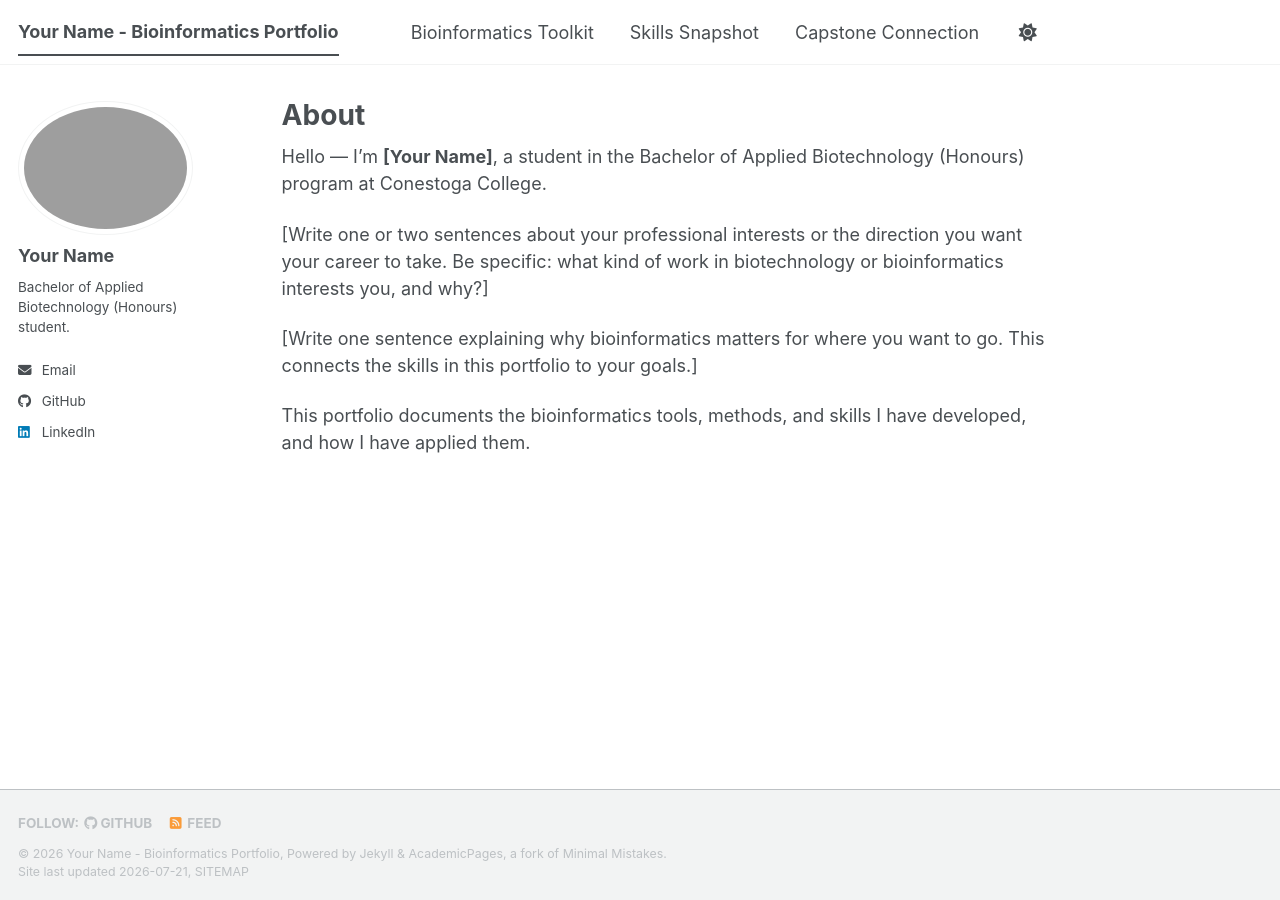
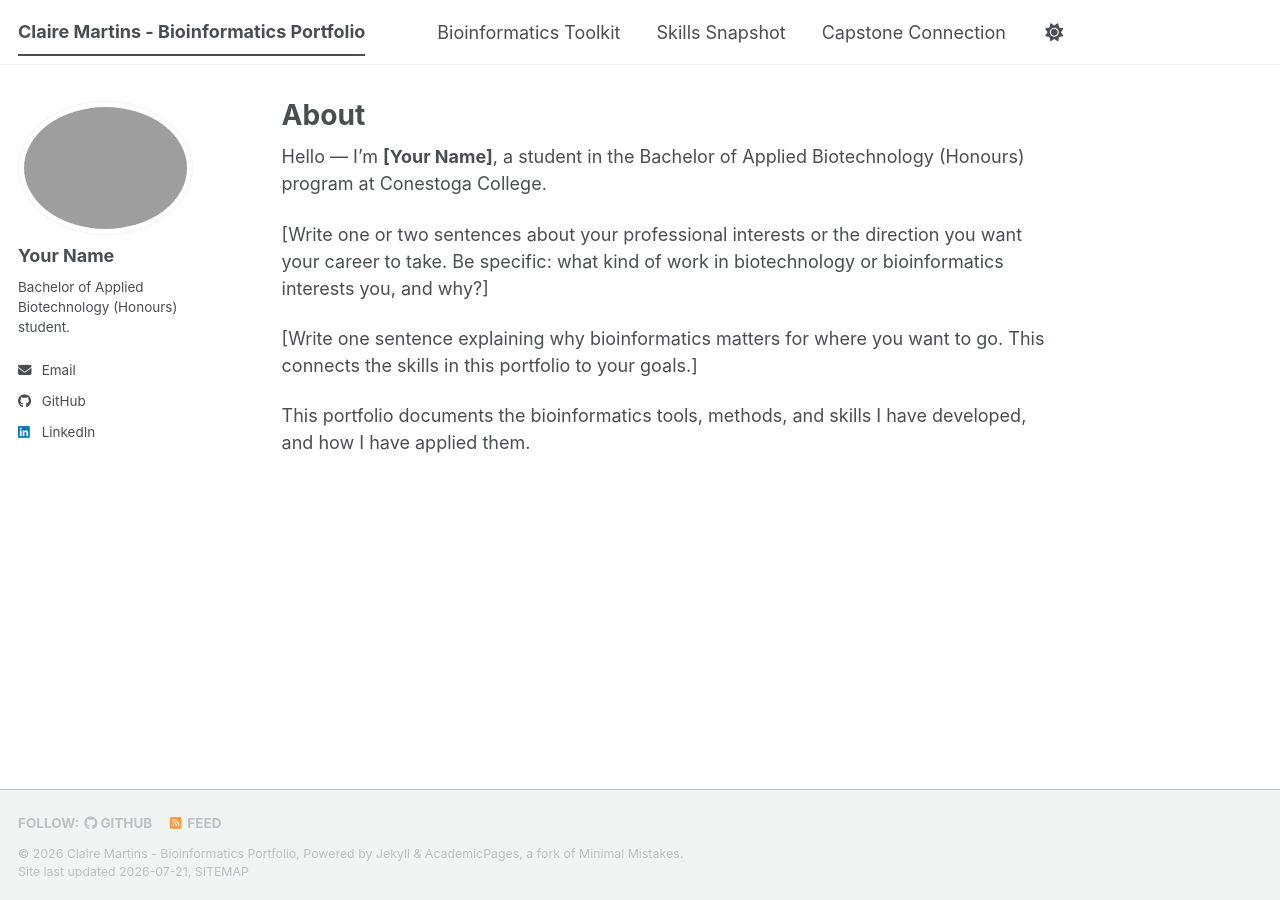
Before and after one commit to claire-martins/biot74000-portfolio, a Jekyll site: the page built from _pages/about.md, in a window 1280 px wide. Built offline with Jekyll 4.4.1, drawn with Linux system fonts in a browser that asks for light colours; a script bundle is joined from its source files by our own code; library files that are not in the unit come from our copies.

Commit message:
Update _config.yml

```diff
--- a/_config.yml
+++ b/_config.yml
@@ -16,7 +16,7 @@
 
 # Your site's title - appears in the top-left of every page and in the browser tab.
 # Example: "Nykole Crevits - Bioinformatics Portfolio"
-title: "Your Name - Bioinformatics Portfolio"
+title: "Claire Martins - Bioinformatics Portfolio"
 
 # A short subtitle/description for the site.
 description: "BIOT74000 Bioinformatics E-Portfolio, Bachelor of Applied Biotechnology (Honours), Conestoga College."
@@ -27,7 +27,7 @@ description: "BIOT74000 Bioinformatics E-Portfolio, Bachelor of Applied Biotechn
 # -------------------------------------------------------------------
 
 # Replace "yourusername" with your GitHub username (lowercase).
-url: "https://yourusername.github.io"
+url: "https://claire-martins.github.io"
 
 # This MUST match your repository name exactly, including the leading slash.
 # If you named your repository "biot74000-portfolio" as instructed, leave this as-is.
@@ -35,7 +35,7 @@ url: "https://yourusername.github.io"
 baseurl: "/biot74000-portfolio"
 
 # Replace with: yourusername/biot74000-portfolio
-repository: "yourusername/biot74000-portfolio"
+repository: "claire-martins/biot74000-portfolio"
 
 # -------------------------------------------------------------------
 #  YOUR PROFILE (appears in the sidebar on every page)
```
